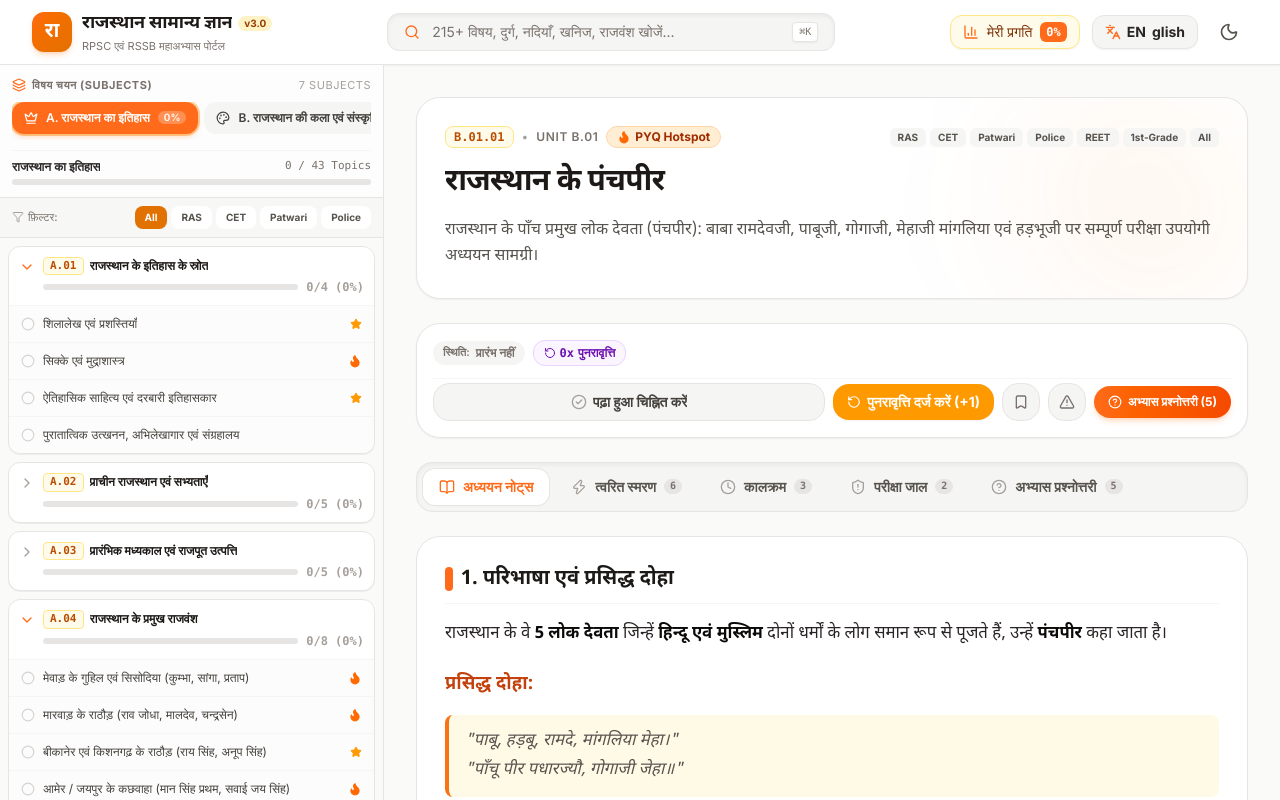
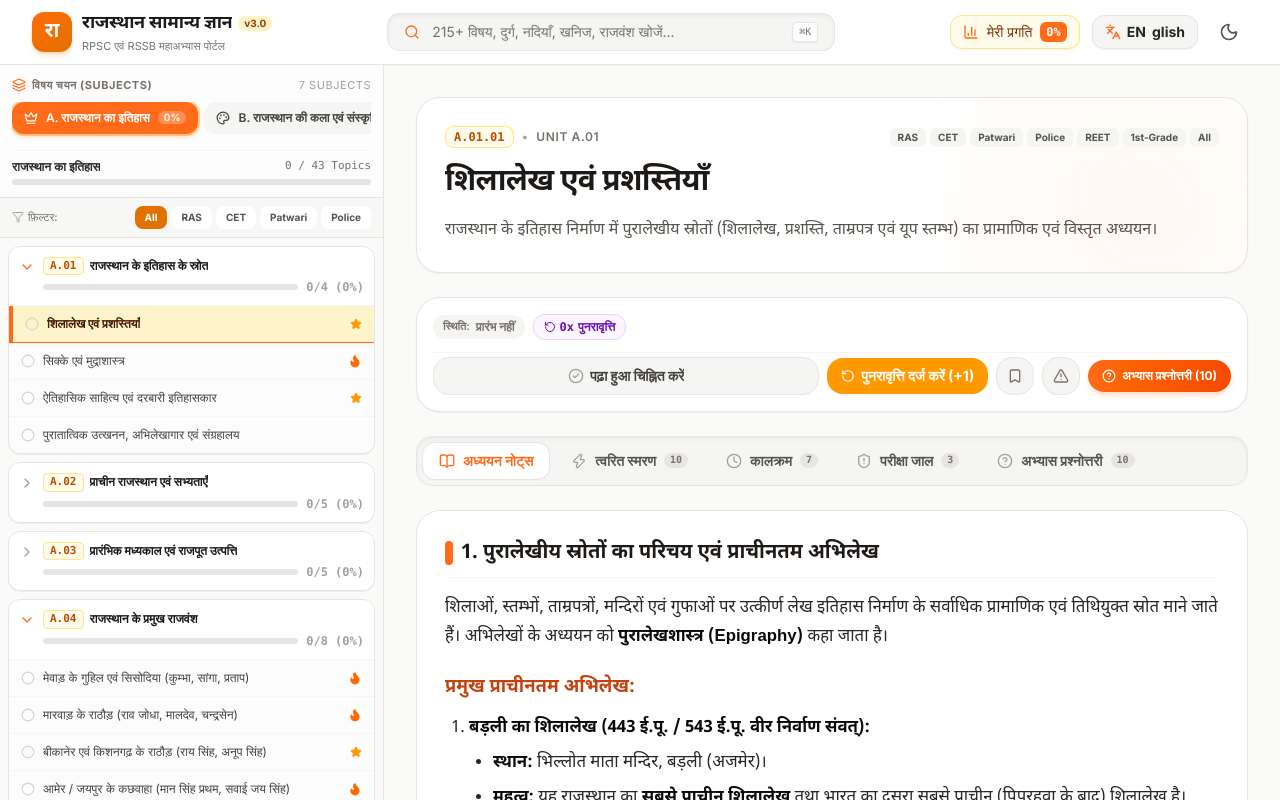
Before and after one commit to mrajitsinghrawlot-cloud/rajasthan-gk-portal, a React (Vite) app: page / in a window 1280 px wide. Shown: the top 800 px of the page. Built offline with nearby package versions, Linux system fonts and the light colour scheme; a web font is replaced by a local one.

Commit message:
fix: Set default topic to A.01.01 and add key for instant content reload on topic switch

```diff
--- /dev/null
+++ b/scripts/test-bundle.mjs
@@ -0,0 +1,14 @@
+import fs from 'fs';
+import path from 'path';
+
+const distDir = './dist/assets';
+const files = fs.readdirSync(distDir);
+const jsFile = files.find(f => f.startsWith('index-') && f.endsWith('.js'));
+if (jsFile) {
+  const code = fs.readFileSync(path.join(distDir, jsFile), 'utf8');
+  console.log('JS file:', jsFile, 'Size:', code.length);
+  console.log('Includes A.01.01:', code.includes('A.01.01'));
+  console.log('Includes A.01.02:', code.includes('A.01.02'));
+  console.log('Includes B.01.01:', code.includes('B.01.01'));
+  console.log('Includes A.04.02:', code.includes('A.04.02'));
+}
--- a/src/App.tsx
+++ b/src/App.tsx
@@ -16,8 +16,8 @@ import { Menu, BarChart3 } from 'lucide-react';
 const taxonomy = taxonomyDataRaw as unknown as MasterTaxonomy;
 
 const MainContent: React.FC = () => {
-  // Default selected subtopic: B.01.01 (Panchpir)
-  const defaultSubtopic = taxonomy.subjects[1]?.units[0]?.subtopics[0] || taxonomy.subjects[0].units[0].subtopics[0];
+  // Default selected subtopic: A.01.01 (Inscriptions & Prashastis)
+  const defaultSubtopic = taxonomy.subjects[0]?.units[0]?.subtopics[0];
   const [selectedSubtopic, setSelectedSubtopic] = useState<SubTopicSummary>(defaultSubtopic);
   const [activeStudyTab, setActiveStudyTab] = useState<StudyTabType>('notes');
   const [isSearchOpen, setIsSearchOpen] = useState(false);
@@ -114,6 +114,7 @@ const MainContent: React.FC = () => {
 
           {/* Active Subtopic Content Viewer */}
           <ContentViewer
+            key={activeContent.id}
             content={activeContent}
             activeTab={activeStudyTab}
             onTabChange={setActiveStudyTab}
--- a/src/components/study/ContentViewer.tsx
+++ b/src/components/study/ContentViewer.tsx
@@ -169,7 +169,7 @@ export const ContentViewer: React.FC<ContentViewerProps> = ({
           <div className="space-y-4 sm:space-y-6">
             {content.notes_sections.map((section, idx) => (
               <section
-                key={idx}
+                key={`${content.id}-section-${idx}`}
                 className="p-4 sm:p-7 rounded-3xl bg-white dark:bg-stone-900 border border-stone-200 dark:border-stone-800 shadow-2xs space-y-3 sm:space-y-4"
               >
                 <h3 className="text-base sm:text-xl font-bold text-stone-900 dark:text-stone-100 border-b border-stone-100 dark:border-stone-800 pb-2.5 flex items-center gap-2 font-hi">
--- a/src/data/contentLoader.ts
+++ b/src/data/contentLoader.ts
@@ -9,13 +9,18 @@ const contentRegistry: Record<string, SubTopicDetail> = {};
 for (const path in contentModules) {
   const content = contentModules[path];
   if (content && content.id) {
-    contentRegistry[content.id] = content;
+    contentRegistry[content.id.trim()] = content;
   }
 }
 
+export function hasCustomContent(id: string): boolean {
+  return Boolean(contentRegistry[id?.trim()]);
+}
+
 export function getSubTopicDetail(subtopic: SubTopicSummary): SubTopicDetail {
-  if (contentRegistry[subtopic.id]) {
-    return contentRegistry[subtopic.id];
+  const normalizedId = subtopic.id.trim();
+  if (contentRegistry[normalizedId]) {
+    return contentRegistry[normalizedId];
   }
 
   // Generate dynamic structured placeholder for topics in queue
```
